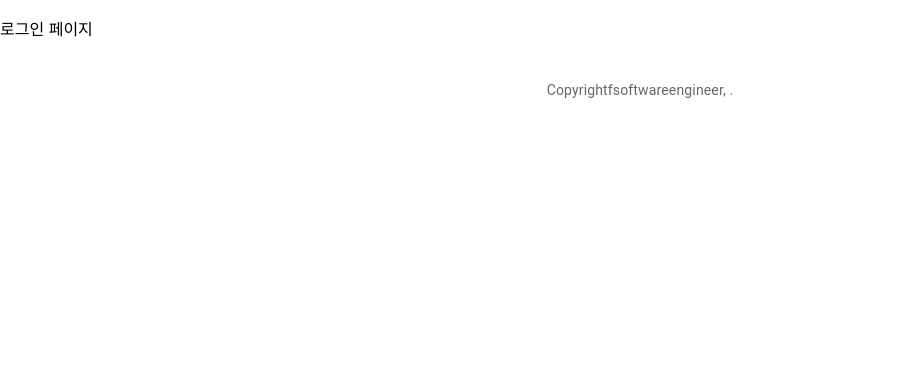
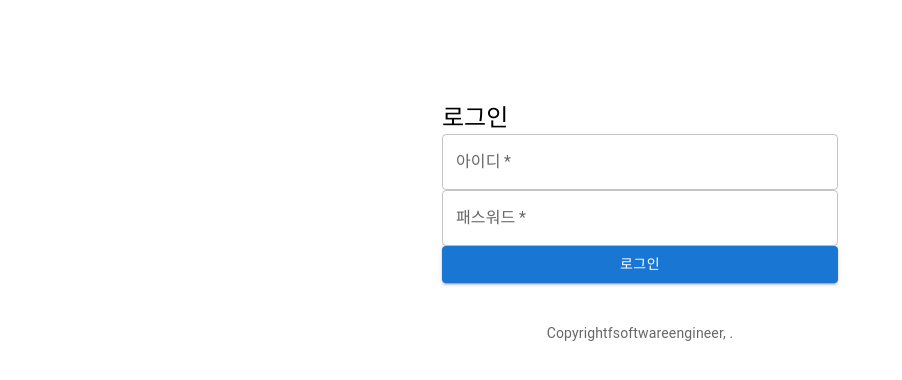
Before and after one commit to gyjeong021/Web_Programming, a React (Create React App) app: page /login in a window 1280 px wide. Shown: the top 380 px of the page, without its empty margins (0-902 px from the left). Built offline with nearby package versions, Linux system fonts and the light colour scheme.

Commit message:
로그인 구현 (계속 로그인 페이지 리다이렉션 오류)

```diff
--- a/src/ApiService.js
+++ b/src/ApiService.js
@@ -28,3 +28,13 @@
         console.log(error);
     })
 }
+
+// 로그인하기
+export function signin(userDTO) {
+    return call("/auth/signin", "POST", userDTO)
+        .then((response) => {
+            if(response.token) {
+                window.location.href = "/";
+            }
+        });
+}
--- a/src/Login.js
+++ b/src/Login.js
@@ -1,9 +1,58 @@
 import React from "react";
+import { Container, Grid, Typography, TextField, Button } from "@mui/material";
+import {signin} from "./ApiService";
 
-const Login = () => {
+function Login() {
+    const handleSubmit = (event) => {
+        event.preventDefault();
+
+        const data = new FormData(event.target);
+        const username = data.get("username");
+        const password = data.get("password");
+
+        signin({username:username, password:password});
+    }
+
     return(
-        <p>로그인 페이지</p>
-    )
-}
+        <Container component="main" maxWidth="xs" style={{marginTop: "8%"}}>
+            <Grid container spacing={2}>
+                <Grid item xs={12}>
+                    <Typography component="h1" variant="h5">
+                        로그인
+                    </Typography>
+                </Grid>
+            </Grid>
+            <form noValidate onSubmit={handleSubmit}>
+                {" "}
+                <Grid item xs={12}>
+                    <TextField
+                        variant="outlined"
+                        required
+                        fullWidth
+                        id="username"
+                        label="아이디"
+                        name="username"                            autoComplete="username"
+                        />
+                </Grid>
+                <Grid item xs={12}>
+                    <TextField
+                        variant="outlined"
+                        required
+                        fullWidth
+                        id="password"
+                        label="패스워드"
+                        name="password"
+                        autoComplete="current-password"
+                    />
+                </Grid>
+                <Grid item xs={12}>
+                    <Button type="submit" fullWidth variant="contained" color="primary">
+                        로그인
+                    </Button>
+                </Grid>
+            </form>
+        </Container>
+    );
+};
 
 export default Login;
```
